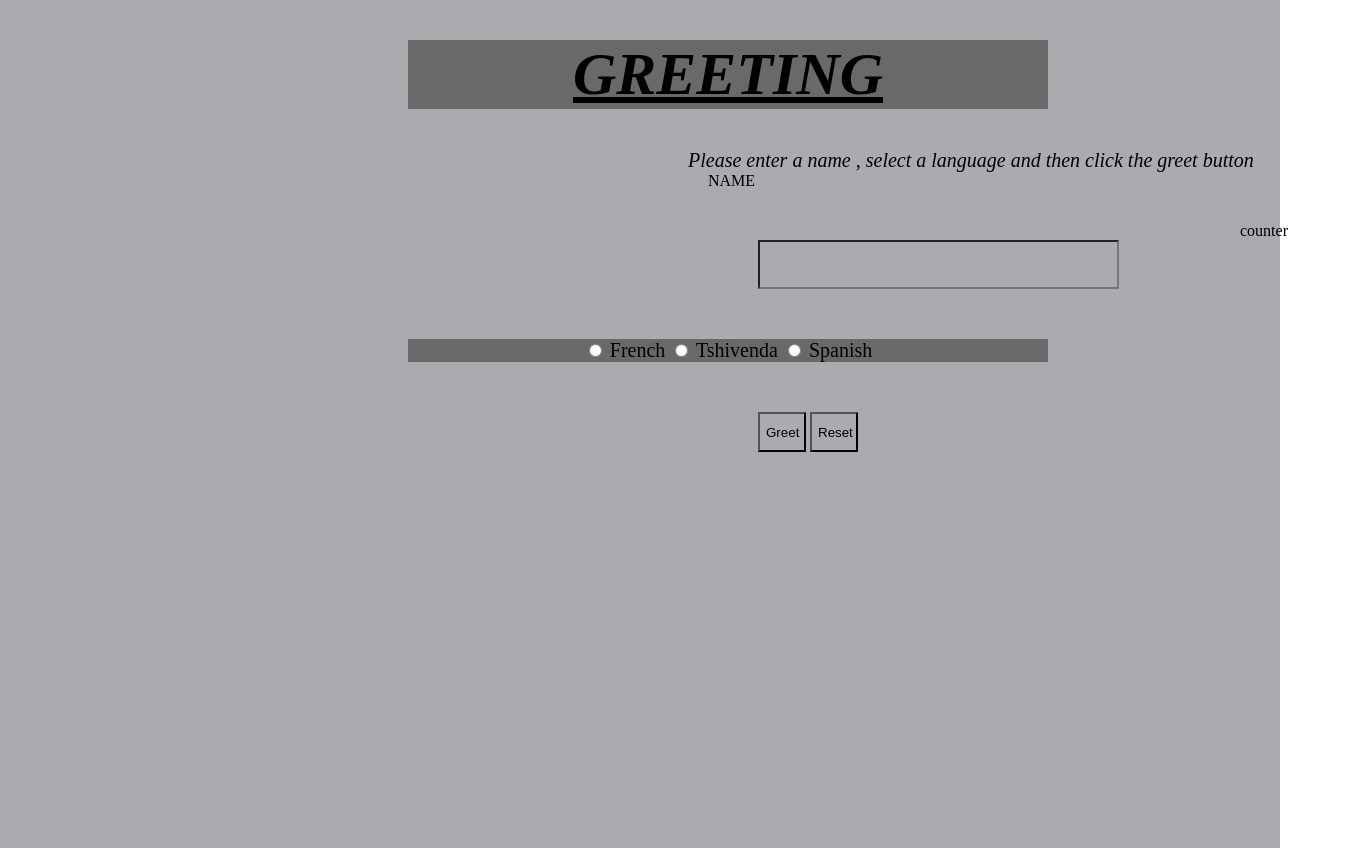
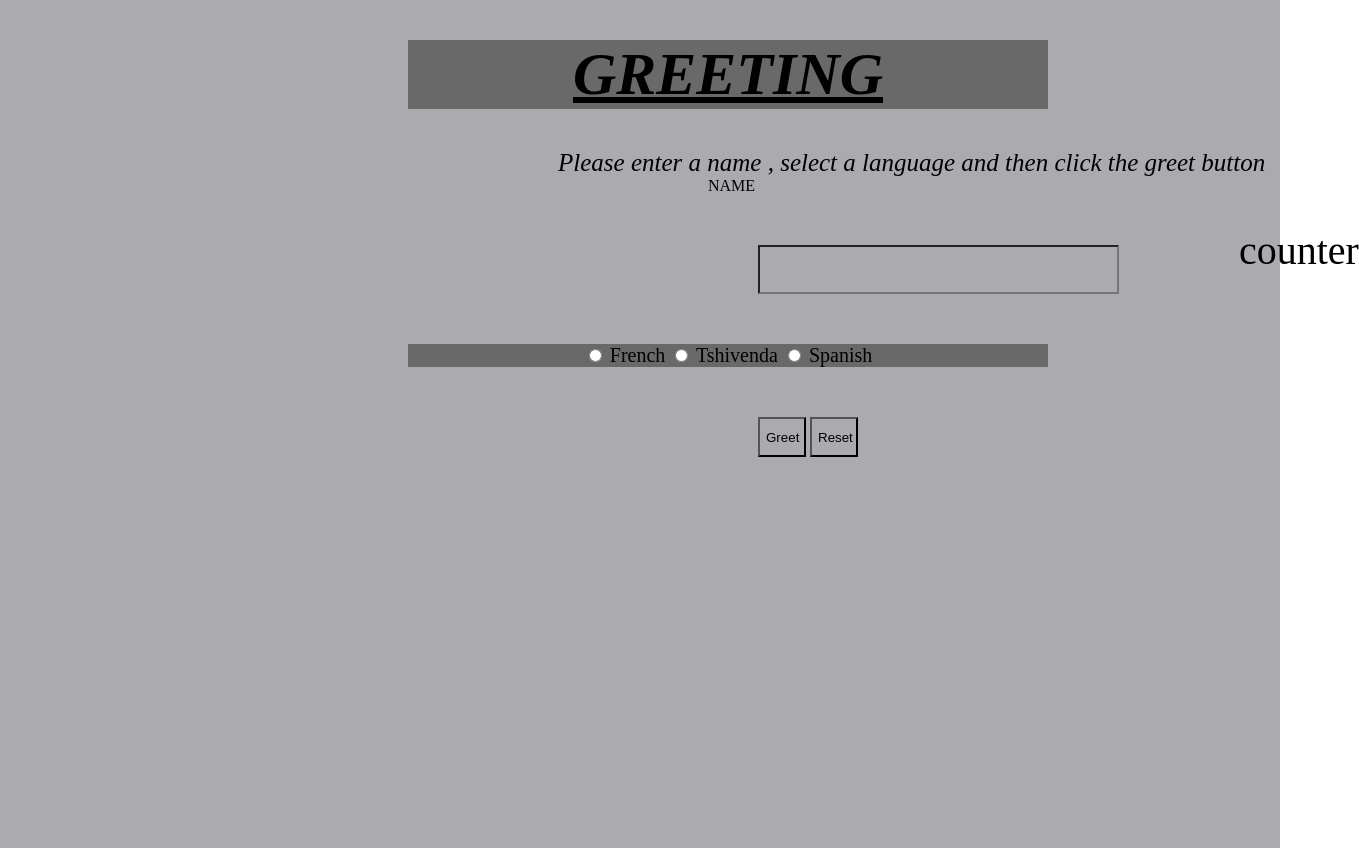
Before and after one commit to andiswa-sinxo/Greetings, a plain HTML site: page index.html in a window 1280 px wide. Shown: the whole page, 1359 px wide, since content can reach past the window. Drawn offline with Linux system fonts and the light colour scheme.

Commit message:
style more

```diff
--- a/my-style.css
+++ b/my-style.css
@@ -30,8 +30,8 @@ h1{
 }
 
 .des{
-    margin-left: 680px;
-    font-size: 20px;
+    margin-left: 550px;
+    font-size: 25px;
     font-style: italic;
 }
 
@@ -59,6 +59,7 @@ h1{
     /* display: flex; */
     margin-left: 70px;
     padding-top: 50px;
+    font-size: 40px;
 }
 
 .align {
```
